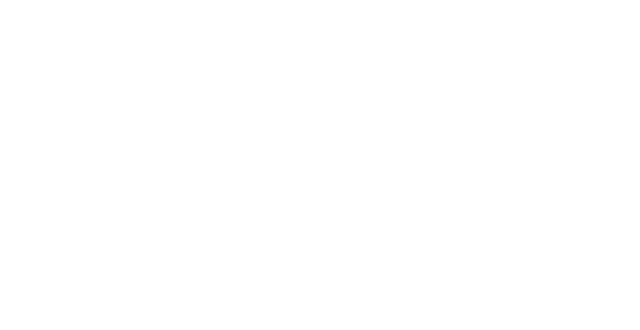
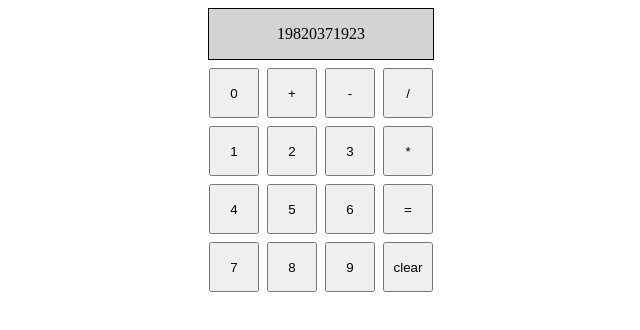
Before and after one commit to Dominicduf/calculator, a plain HTML site: page index.html in a window 1280 px wide. Shown: the whole page, without its empty margins (319-959 px from the left). Drawn offline with Linux system fonts and the light colour scheme.

Commit message:
create basic html calculator with display

```diff
--- a/index.html
+++ b/index.html
@@ -7,6 +7,33 @@
     <title>Document</title>
 </head>
 <body>
+    <div id="container">
+        <div id="display">19820371923</div>
+        <div class="row">
+            <button>0</button>
+            <button>+</button>
+            <button>-</button>
+            <button>/</button>
+        </div>
+        <div class="row">
+            <button>1</button>
+            <button>2</button>
+            <button>3</button>
+            <button>*</button>
+        </div>
+        <div class="row">
+            <button>4</button>
+            <button>5</button>
+            <button>6</button>
+            <button>=</button>
+        </div>
+        <div class="row">
+            <button>7</button>
+            <button>8</button>
+            <button>9</button>
+            <button>clear</button>
+        </div>
+    </div>
     <script src="./calculator.js"></script>
 </body>
 </html>
--- a/styles.css
+++ b/styles.css
@@ -0,0 +1,27 @@
+#container{
+    display: flex;
+    flex-direction: column;
+    justify-content: center;
+    align-content: center;
+    align-items: center;
+    gap: 8px;
+}
+
+.row {
+    display: flex;
+    gap: 8px;
+}
+
+button {
+    height: 50px;
+    width: 50px;
+}
+
+#display {
+    background-color: lightgray;
+    width: 224px;
+    text-align: center;
+    align-content: center;
+    height: 50px;
+    border: solid 1px;
+}
```
